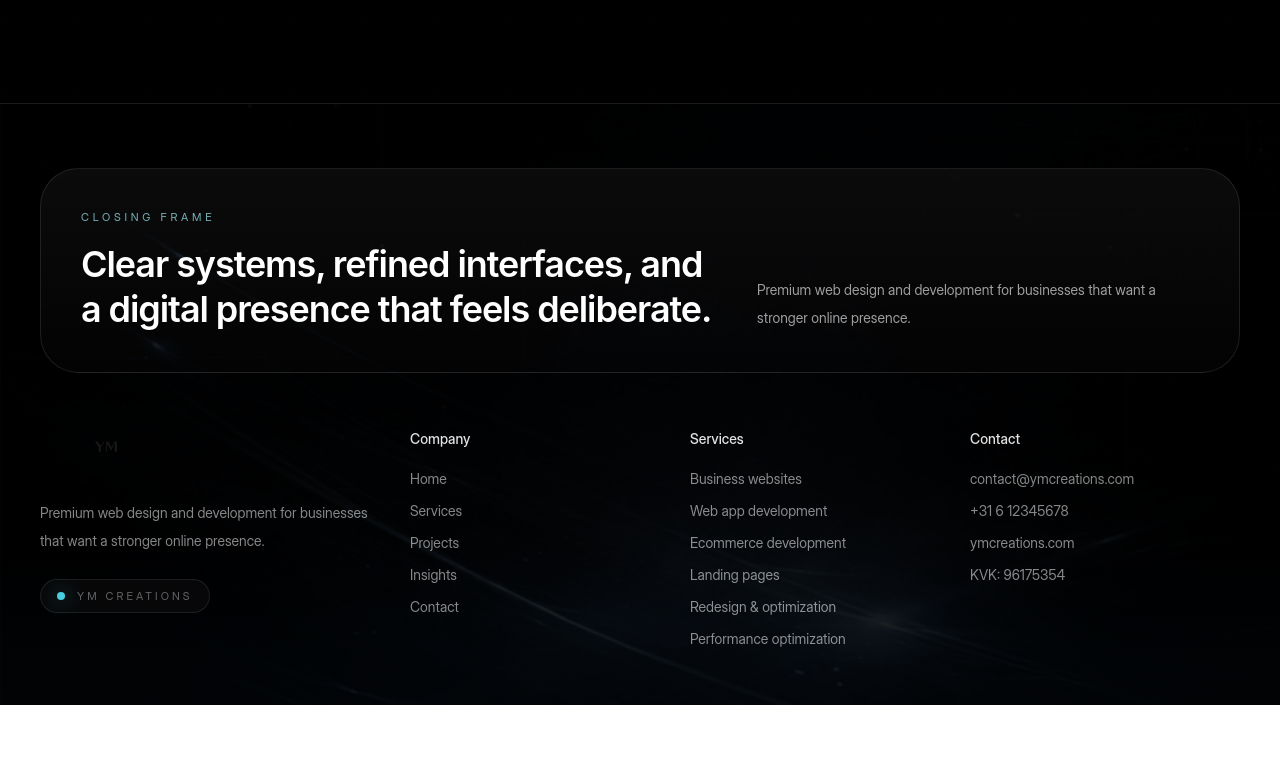
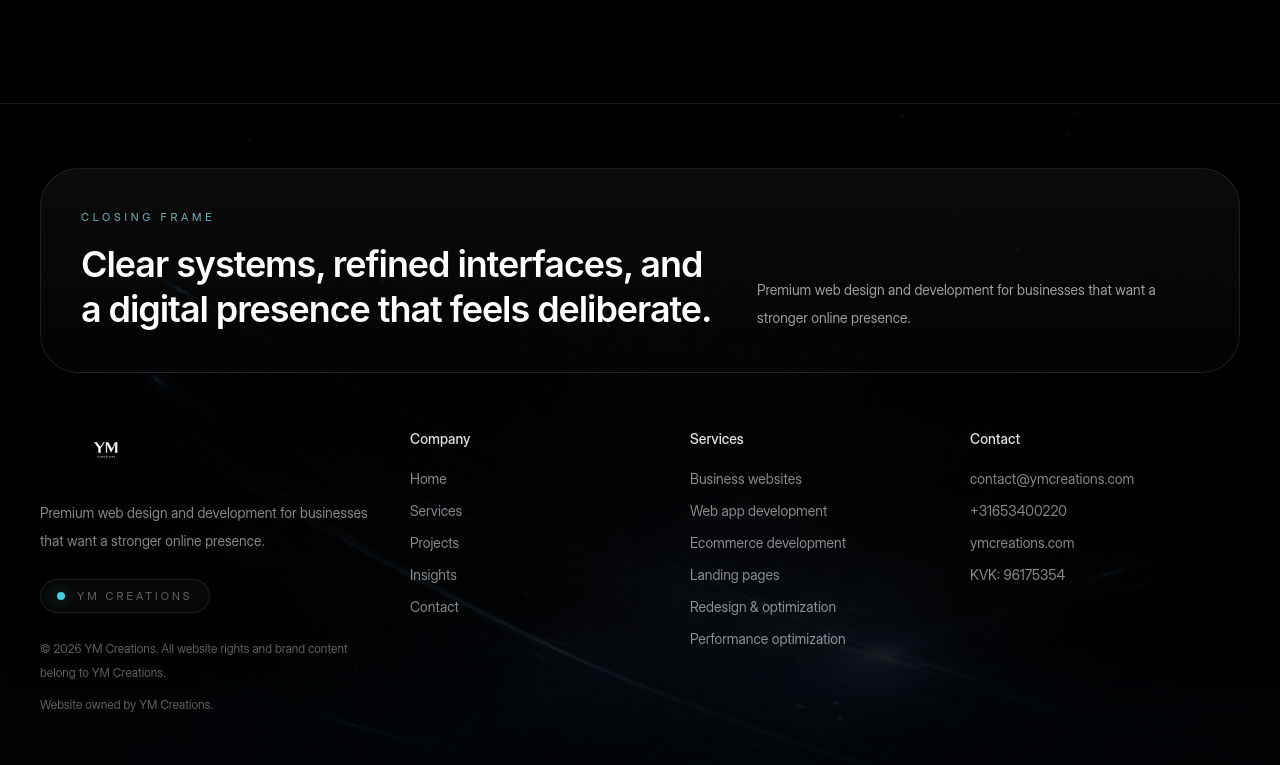
Before and after one commit to MajdWebCreation/portfolio-site, a Next.js app: page /en/blog in a window 1280 px wide. Shown: the part 2067-2832 px from the top of the page. Before the commit the page ends 2772 px from the top, so only its background shows below. Built offline with nearby package versions, Linux system fonts and the light colour scheme; no server answers.

Commit message:
Logo footer + nummer

```diff
--- a/src/components/site-footer.tsx
+++ b/src/components/site-footer.tsx
@@ -16,6 +16,7 @@ type SiteFooterProps = {
 
 export default function SiteFooter({ locale, content }: SiteFooterProps) {
   const services = getServicesForLocale(locale);
+  const currentYear = new Date().getFullYear();
 
   return (
     <footer className="relative z-20 mt-16 overflow-hidden border-t border-white/10">
@@ -54,14 +55,24 @@ export default function SiteFooter({ locale, content }: SiteFooterProps) {
           <div>
             <BrandMark
               href={getLocalizedPath(locale, "home")}
+              variant="white"
               className="h-11 w-[132px]"
             />
-          <p className="mt-5 max-w-sm text-sm leading-7 text-white/60">
-            {content.description}
-          </p>
+            <p className="mt-5 max-w-sm text-sm leading-7 text-white/60">
+              {content.description}
+            </p>
             <div className="mt-6 inline-flex items-center gap-3 rounded-full border border-white/10 bg-white/[0.03] px-4 py-2 text-[11px] uppercase tracking-[0.28em] text-white/42">
               <span className="h-2 w-2 rounded-full bg-cyan-300 shadow-[0_0_20px_rgba(113,227,255,0.7)]" />
               {businessInfo.name}
+            </div>
+            <div className="mt-6 max-w-sm space-y-2 text-xs leading-6 text-white/42">
+              <p>
+                © {currentYear} {businessInfo.legalName}. {content.rights}
+              </p>
+              <p>
+                {locale === "nl" ? "Website eigendom van" : "Website owned by"}{" "}
+                {businessInfo.legalName}.
+              </p>
             </div>
           </div>
 
--- a/src/lib/content/site-content.ts
+++ b/src/lib/content/site-content.ts
@@ -10,7 +10,7 @@ export const businessInfo = {
   name: "YM Creations",
   legalName: "YM Creations",
   email: "contact@ymcreations.com",
-  phone: "+31 6 12345678",
+  phone: "+31653400220",
   kvk: "96175354",
   websiteUrl: "https://ymcreations.com",
 } as const;
@@ -142,6 +142,8 @@ export const siteContent = {
       insights: "Insights",
       contact: "Contact",
       kvkLabel: "KVK",
+      rights:
+        "All website rights and brand content belong to YM Creations.",
     },
   },
   nl: {
@@ -223,6 +225,8 @@ export const siteContent = {
       insights: "Inzichten",
       contact: "Contact",
       kvkLabel: "KVK",
+      rights:
+        "Alle rechten van deze website en merkcontent behoren toe aan YM Creations.",
     },
   },
 } as const;
```
